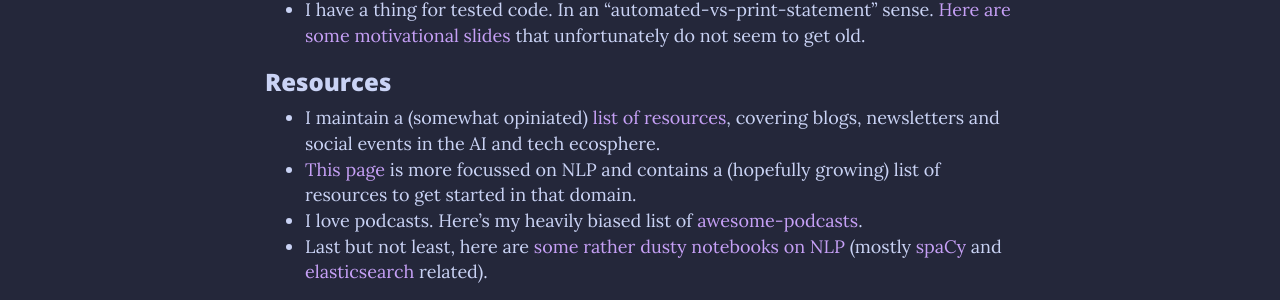
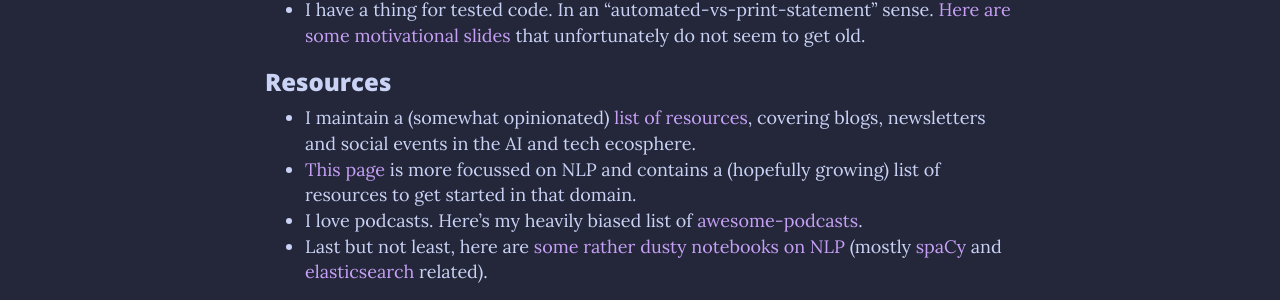
Before and after one commit to aplz/aplz.github.io, a Jekyll site: the page built from index.md, in a window 1280 px wide and 900 px high, scrolled down 1120 px. Shown: the part 198-498 px from the top of the window. Built offline with Jekyll 4.4.1, drawn with Linux system fonts in a browser that asks for light colours; nearby versions of some CDN libraries.

Commit message:
fix typo

```diff
--- a/index.md
+++ b/index.md
@@ -23,7 +23,7 @@ My main passion is in NLP, especially for the German language, and Information R
 
 ### Resources
 
-* I maintain a (somewhat opiniated) [list of resources](resources/index.md), covering blogs, newsletters and social events in the AI and tech ecosphere.
+* I maintain a (somewhat opinionated) [list of resources](resources/index.md), covering blogs, newsletters and social events in the AI and tech ecosphere.
 * [This page](_posts/2020-08-27-getting-into-nlp.md) is more focussed on NLP and contains a (hopefully growing) list of resources to get started in that domain.
 * I love podcasts. Here's my heavily biased list of [awesome-podcasts](https://github.com/aplz/awesome-podcasts).
 * Last but not least, here are [some rather dusty notebooks on NLP](https://github.com/aplz/nlp_notebooks) (mostly [spaCy](https://spacy.io/) and [elasticsearch](https://www.elastic.co/elasticsearch) related).
```
